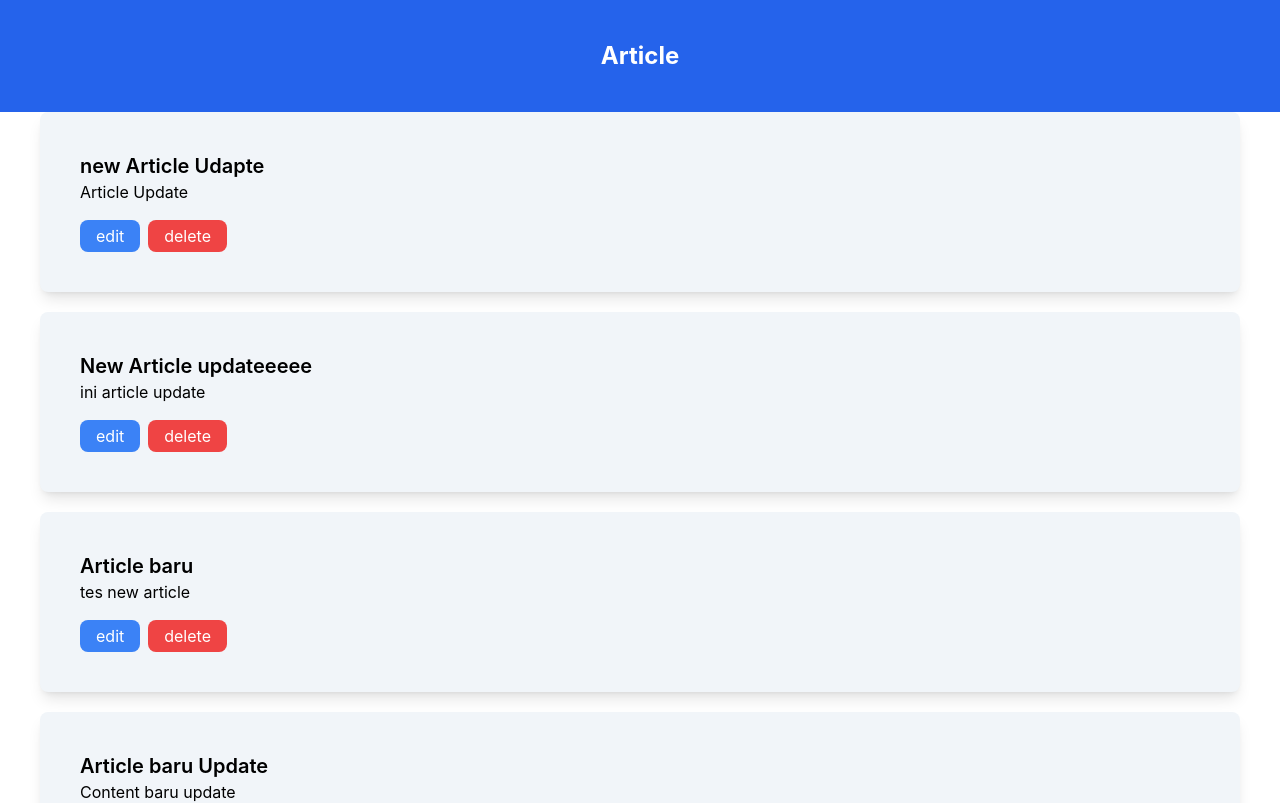
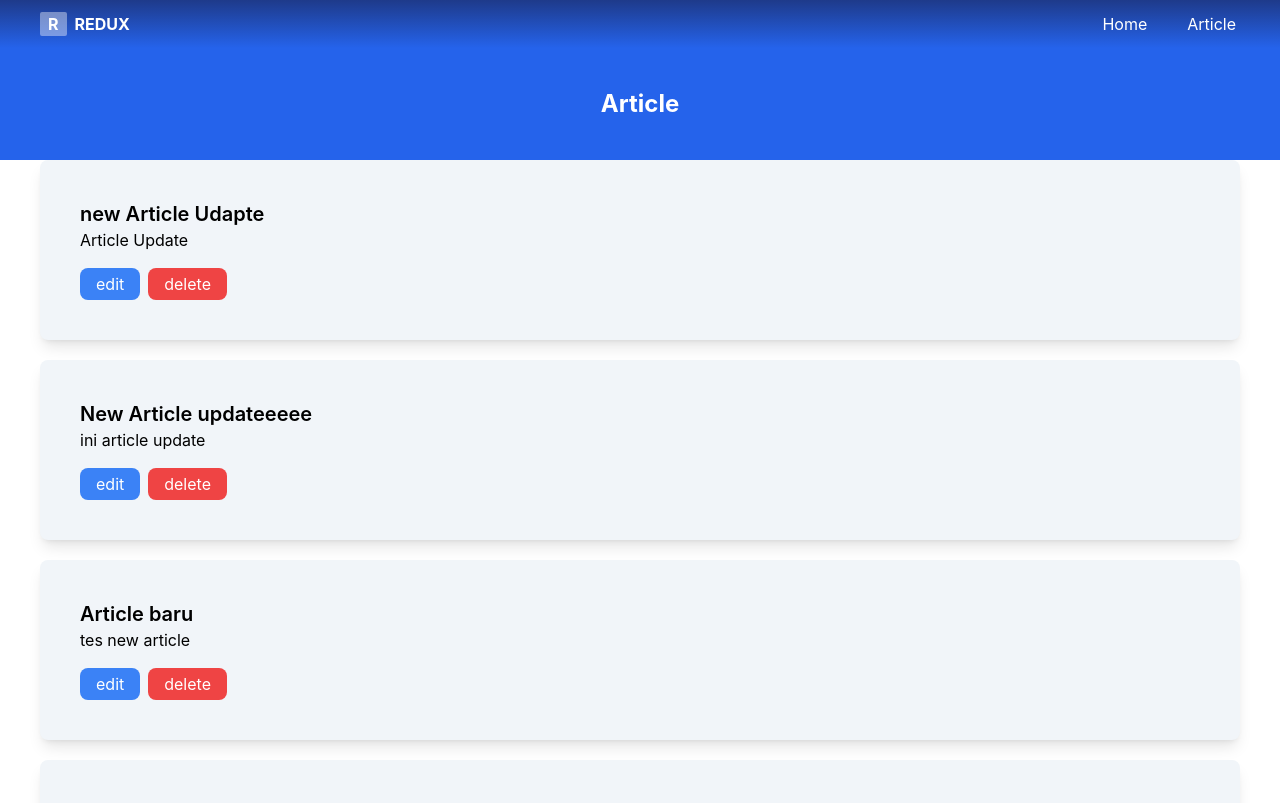
Before and after one commit to adityahimaone/ReactJS-Resource, a React (Create React App) app: page /article in a window 1280 px wide. Shown: the top 803 px of the page. Built offline with nearby package versions, Linux system fonts and the light colour scheme; data requests are answered from the project's data file.

Commit message:
Add navbar

```diff
--- a/package.json
+++ b/package.json
@@ -3,11 +3,13 @@
   "version": "0.1.0",
   "private": true,
   "dependencies": {
+    "@heroicons/react": "^1.0.6",
     "@testing-library/jest-dom": "^5.14.1",
     "@testing-library/react": "^12.0.0",
     "@testing-library/user-event": "^13.2.1",
     "axios": "^0.26.1",
     "cra-template": "1.1.3",
+    "heroicons": "^1.0.6",
     "json-server": "^0.17.0",
     "react": "^18.0.0",
     "react-dom": "^18.0.0",
--- /dev/null
+++ b/src/components/Layout/index.jsx
@@ -0,0 +1,13 @@
+import React from "react";
+import Nav from "../Navbar";
+import { Outlet } from "react-router-dom";
+export default function Layout() {
+  return (
+    <>
+      <Nav />
+      <main className="overflow-hidden">
+        <Outlet />
+      </main>
+    </>
+  );
+}
--- /dev/null
+++ b/src/components/Navbar/index.jsx
@@ -0,0 +1,54 @@
+import React, { useState } from "react";
+import { Link } from "react-router-dom";
+import { MenuIcon, XIcon } from "@heroicons/react/outline";
+
+export default function Navbar() {
+  const [offcanvas, setOffcanvas] = useState(false);
+  return (
+    <nav className="py-3 px-10 bg-gradient-to-b from-blue-900 to to-blue-600">
+      <div className="container mx-auto">
+        <div className="flex items-center ">
+          <div className="grow flex space-x-2 text-white">
+            <div className="px-2 bg-white/40 rounded-sm font-bold">R</div>
+            <h1 className="font-bold">REDUX</h1>
+          </div>
+          <div
+            className={`w-full bg-gradient-to-b from-white to-bluewhite lg:bg-none fixed lg:static lg:h-auto lg:p-0 top-0 z-50 h-screen p-10 transition-all ${
+              offcanvas ? "right-0" : "-right-full "
+            }`}
+          >
+            <div className="flex shrink lg:hidden mb-4">
+              <h2 className=" font-bold">MENU</h2>
+              <button
+                type="button"
+                onClick={() => setOffcanvas(!offcanvas)}
+                className="absolute top-10 right-10 lg:hidden text-black"
+              >
+                <XIcon className="w-6 h-6" />
+              </button>
+            </div>
+            <ul className="flex lg:space-x-8 lg:justify-end lg:items-center flex-col lg:flex-row space-y-4 lg:space-y-0 text-black lg:text-white">
+              <li>
+                <Link to="/" className="relative w-fit px-1 linkHover">
+                  <span>Home</span>
+                  <span className="linkHoverAttr"></span>
+                </Link>
+              </li>
+              <li>
+                <Link to="/article" className="relative w-fit px-1 linkHover">
+                  <span>Article</span>
+                  <span className="linkHoverAttr"></span>
+                </Link>
+              </li>
+            </ul>
+          </div>
+          <div className="lg:hidden flex items-center">
+            <button type="button" onClick={() => setOffcanvas(!offcanvas)}>
+              <MenuIcon className="w-5 h-5 text-white " />
+            </button>
+          </div>
+        </div>
+      </div>
+    </nav>
+  );
+}
--- a/src/routes.js
+++ b/src/routes.js
@@ -2,13 +2,16 @@ import React from "react";
 import Index from "./pages/Index";
 import Article from "./pages/Article";
 import { BrowserRouter, Routes, Route } from "react-router-dom";
+import Layout from "./components/Layout";
 
 export default function _Routes() {
   return (
     <BrowserRouter>
       <Routes>
-        <Route path="/" element={<Index />} />
-        <Route path="/article" element={<Article />} />
+        <Route path="/" element={<Layout />}>
+          <Route index element={<Index />} />
+          <Route path="/article" element={<Article />} />
+        </Route>
       </Routes>
     </BrowserRouter>
   );
```
Also changed, not shown: 1 other file (tests, documents, lock files or other folders).
